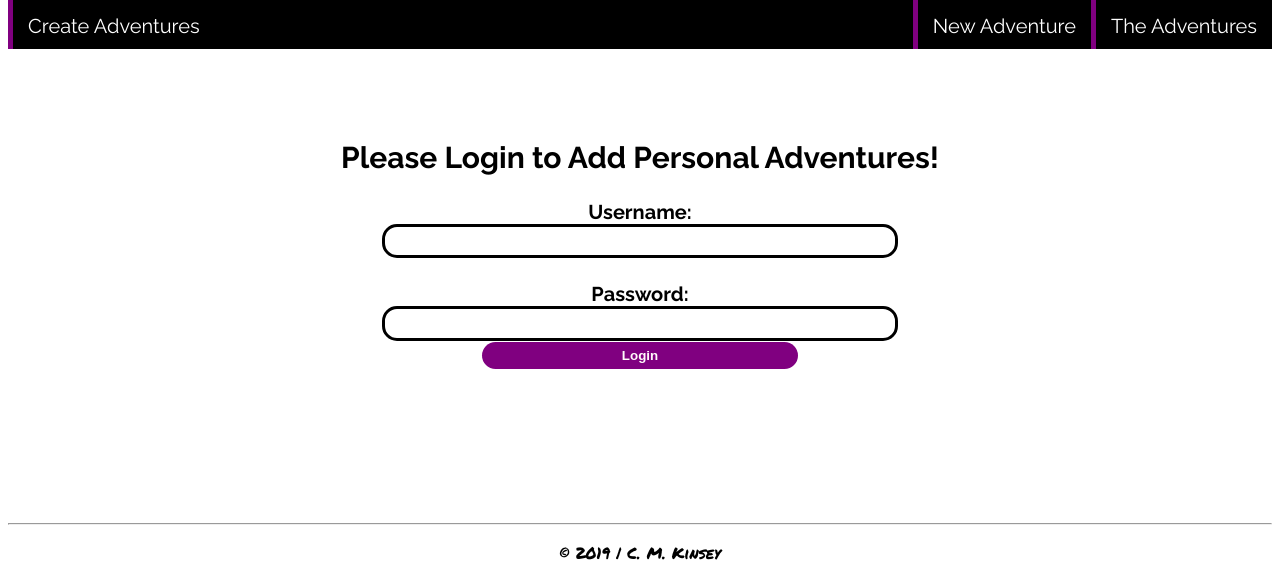
After one commit to ckinsey9/blogz, a Flask app: page /login in a window 1280 px wide. The commit adds this page. Shown: the part 309-889 px from the top of the page. Run offline with Flask 2, Linux system fonts and the light colour scheme.

Commit message:
Finished Login, Signup handlers/pages

```diff
--- a/main.py
+++ b/main.py
@@ -5,11 +5,22 @@ from datetime import datetime
 
 app = Flask(__name__)
 app.config['DEBUG'] = True
-app.config['SQLALCHEMY_DATABASE_URI'] = 'mysql+pymysql://build-a-blog:truffles@localhost:8889/build-a-blog'
+app.config['SQLALCHEMY_DATABASE_URI'] = 'mysql+pymysql://blogz:black_truffles@localhost:8889/blogz'
 app.config['SQLALCHEMY_ECHO'] = True
 db = SQLAlchemy(app)
 app.secret_key = "mysecretkey"
 
+
+class User(db.Model):
+
+    id = db.Column(db.Integer, primary_key=True)
+    username = db.Column(db.String(100), unique=True)
+    password = db.Column(db.String(50))
+    blogs = db.relationship("Blog", backref = "author")
+
+    def __init__(self, username, password):
+        self.username = username
+        self.password = password
 
 class Blog(db.Model):
 
@@ -17,12 +28,70 @@ class Blog(db.Model):
     title = db.Column(db.String(120))
     body = db.Column(db.Text)
     time = db.Column(db.DateTime)
-    #added time mark for each post
+    #added author_id for Blogz / same as the owner_id from instructions
+    author_id = db.Column(db.Integer, db.ForeignKey("user.id"))
 
-    def __init__(self, title, body, time):
+    def __init__(self, title, body, author, time):
         self.title = title
         self.body = body
+        self.author = author
         self.time = time
+
+#this requires the user to login or be logged in
+@app.before_request
+def require_login():
+    allowed_routes = ["login", "signup"]
+
+    if request.endpoint not in allowed_routes and "username" not in session:
+        return redirect("/login")
+
+@app.route("/login", methods=["POST", "GET"])
+def login():
+    if request.method == "POST":
+        username = request.form["username"]
+        password = request.form["password"]
+        user = User.query.filter_by(username=username).first()
+        if user and user.password == password:
+            session["username"] = username
+            return redirect('/newpost')
+        elif user and user.password != password:
+            flash("Incorrect password, please try again.", "error")
+        else:
+            flash("Username does not exist. Please try again or click the 'Create Adventures' button to Signup.", "error")
+
+    return render_template("login.html")
+
+@app.route("/signup", methods=["POST", "GET"])
+def signup():
+    if request.method == "POST":
+        username = request.form["username"]
+        password = request.form["password"]
+        verify = request.form["verify"]
+
+        existing_user = User.query.filter_by(username=username).first()
+        if not username or not password or not verify:
+            flash("All inputs are required.", "error")
+
+        if not existing_user and password == verify:
+            new_user = User(username, password)
+            db.session.add(new_user)
+            db.session.commit()
+            session["username"] = username
+            return redirect("/newpost")
+
+        if existing_user:
+            flash("That username is already taken, please pick another.", "error")
+
+        if password != verify:
+            flash("The passwords do not match.", "error")
+
+        if len(password) < 6 or len(password) > 20:
+            flash("Invalid Password: Must be between 6 and 20 characters.", "error")
+
+        if len(username) < 6 or len(username) > 20:
+            flash("Invalid Username: Must be between 6 and 20 characters.", "error")
+
+    return render_template("register.html")
 
 @app.route('/blog', methods=['POST', 'GET'])
 def index():
@@ -46,9 +115,9 @@ def new_post():
     if request.method == "POST":
         title = request.form["title"]
         blog_post = request.form["blog_post"]
-        #check to make sure fields aren't blank, todo = double check escaping on these
+        #todo, double check that author is properly added here
         if title and blog_post:
-            new_post = Blog(title, blog_post, time=datetime.today())
+            new_post = Blog(title, blog_post, author, time=datetime.today())
             db.session.add(new_post)
             db.session.commit()
             new_post_id = new_post.id
--- a/static/styles/style.css
+++ b/static/styles/style.css
@@ -55,6 +55,18 @@ nav a {
 
 nav a:hover {
     background-color: steelblue;
+}
+
+.register {
+    float: left;
+}
+
+/* Error Messages */
+.error {
+    color: red;
+    font-weight: 700;
+    font-size: 1em;
+    list-style: square;
 }
 
 /* Body Styling */
@@ -121,3 +133,20 @@ footer {
     font-family: 'Permanent Marker', cursive;
 
 }
+
+/* Login Path Styling and Signup Path Styling */
+.login, .signup {
+    height: 400px;
+    text-align: center;
+    font-size: 20px;
+    font-weight: 700;
+    padding-top: 50px;
+}
+
+.login input, .signup input {
+    width: 40%;
+}
+
+.login .button, .signup .button {
+    width: 25%;
+}
--- a/templates/base.html
+++ b/templates/base.html
@@ -13,6 +13,7 @@
     <nav>
             <a href="/blog">The Adventures</a>
             <a href="/newpost">New Adventure</a>
+            <a class="register" href="/signup">Create Adventures</a>
     </nav>
 <body>
 
--- /dev/null
+++ b/templates/login.html
@@ -0,0 +1,26 @@
+{% extends "base.html" %}
+
+{% block content %}
+
+<div class="login">
+    <h2>Please Login to Add Personal Adventures!</h2>
+    <form action="/login" id="login" method='POST'>
+        <label for="username" >Username:</label>
+        <br>
+        <input type="text" name='username' id="username" value="{{username}}"
+        required minlength="6" maxlength="20"/>
+        <br>
+
+        <br>
+        <label for="password">Password:</label>
+        <br>
+        <input type="text" name="password" id="password" value="{{password}}"
+        required minlength="6" maxlength="20"/>
+        <br>
+        <input class="button" type="submit" value='Login' />
+    </form>
+
+</div>
+    <hr />
+
+{% endblock %}
```
Also changed, not shown: templates/register.html (added, +28 -0 lines).
